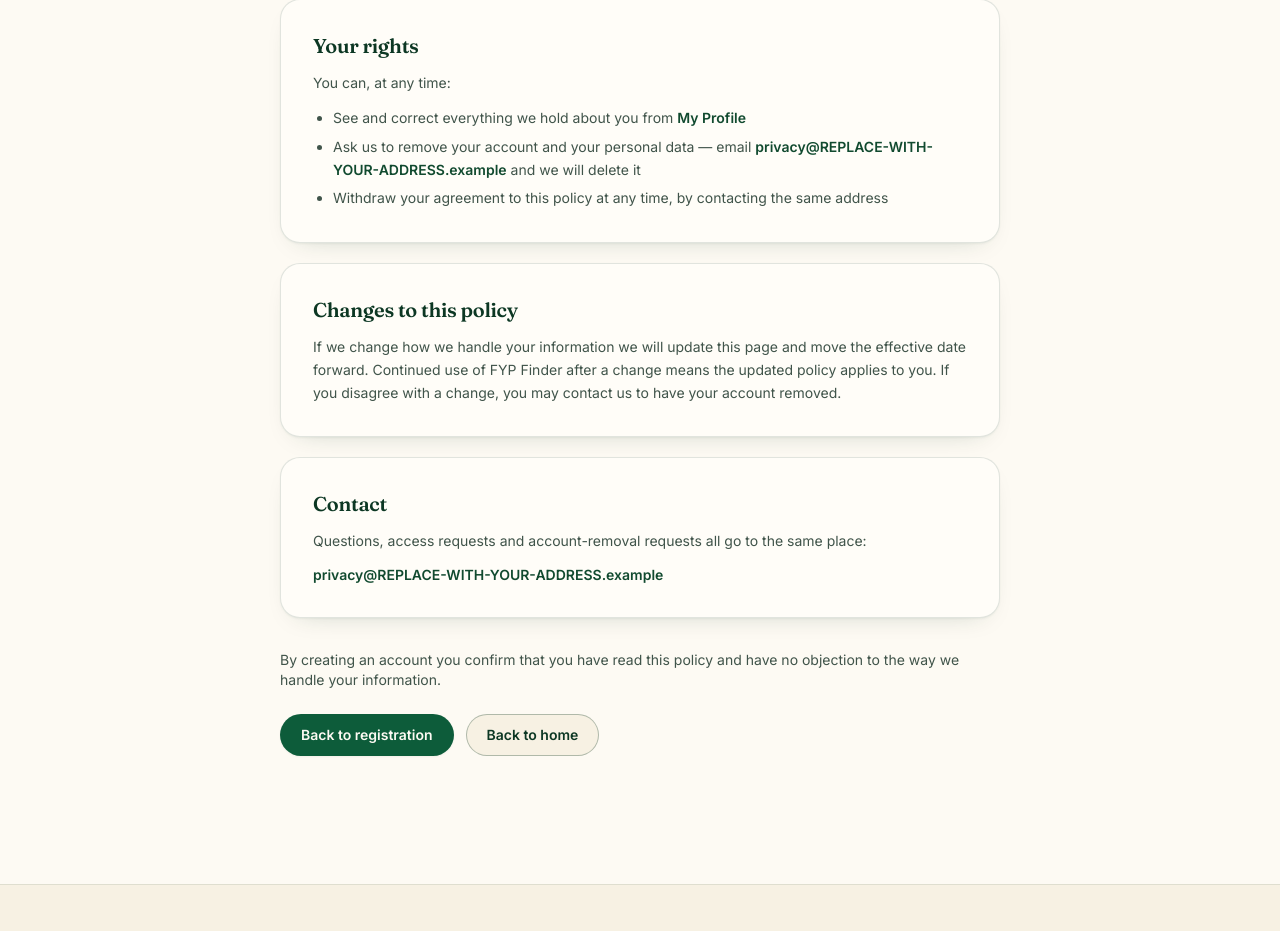
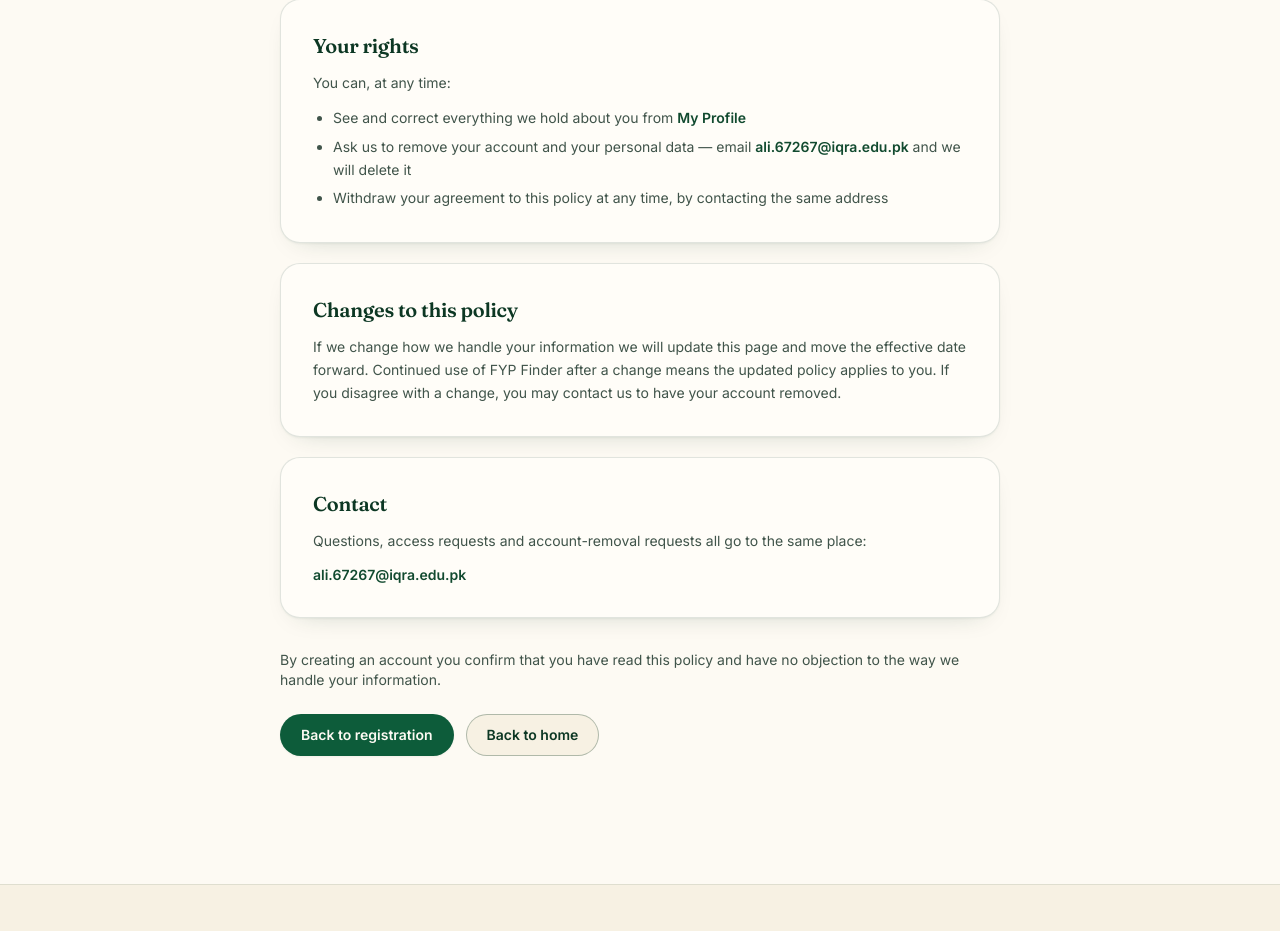
Before and after one commit to Alionit01/FYP--Management-System, a React (Vite) app in the folder frontend/: page /privacy in a window 1280 px wide. Shown: the part 2395-3326 px from the top of the page. Built offline with nearby package versions, Linux system fonts and the light colour scheme; no server answers.

Commit message:
docs: put a real contact address on the privacy policy
The deletion request was still pointed at privacy@REPLACE-WITH-
YOUR-ADDRESS.example, so the only channel a student had for asking us
to remove their account went nowhere.

```diff
--- a/frontend/src/pages/Privacy.jsx
+++ b/frontend/src/pages/Privacy.jsx
@@ -5,12 +5,11 @@ import { ShieldCheck } from "lucide-react";
    visitor has to be able to read it before deciding whether to create
    an account — the consent checkbox on /register links straight here.
 
-   PLACEHOLDER: replace CONTACT_EMAIL with the real address before this
-   page is published. It is the only way a student can ask for their
-   account to be removed. */
+   CONTACT_EMAIL is the only way a student can ask for their account to
+   be removed, so it must be a real, monitored inbox. */
 
 const EFFECTIVE_DATE = "14 October 2026";
-const CONTACT_EMAIL = "privacy@REPLACE-WITH-YOUR-ADDRESS.example";
+const CONTACT_EMAIL = "ali.67267@iqra.edu.pk";
 
 /* Sections are data, not hand-rolled JSX, so the copy is easy to scan
    and edit without touching layout markup. */
```
